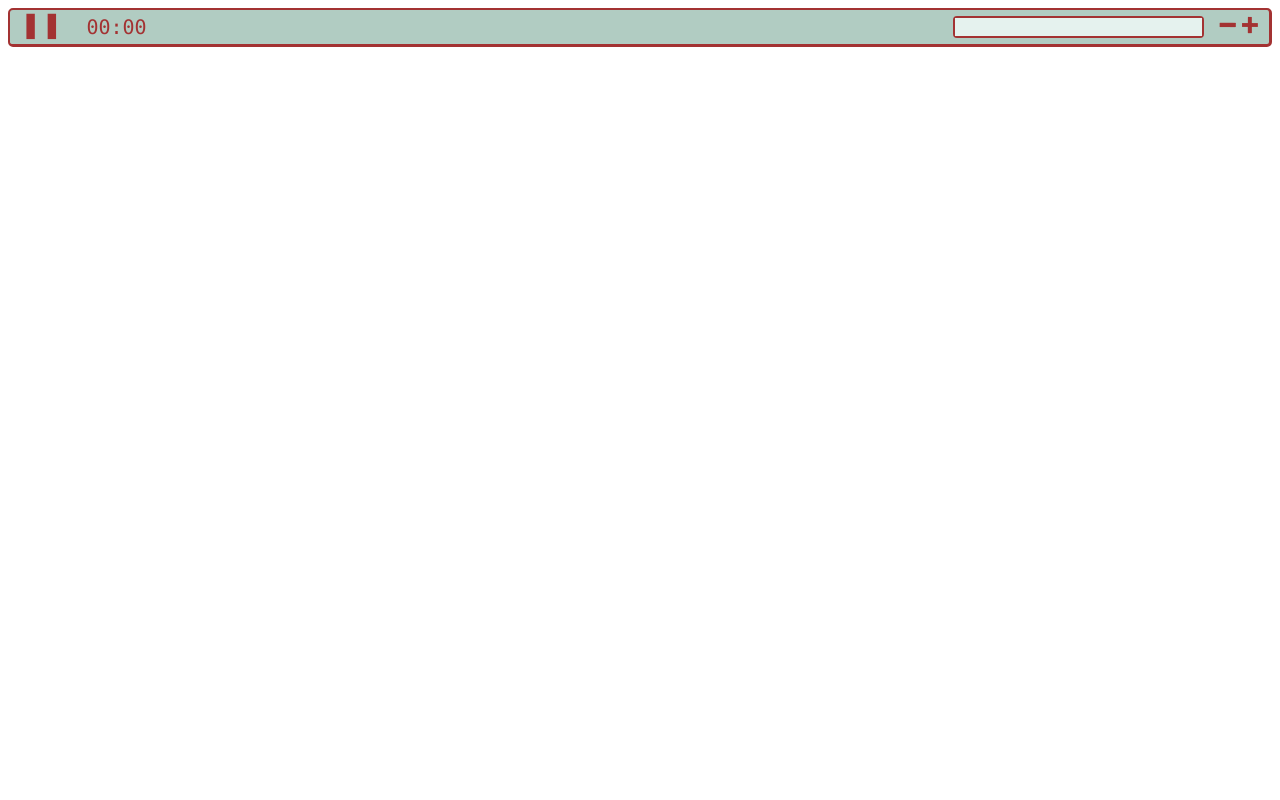
After one commit to MaverickEsq/analcrickets, a PHP site: page /player.html in a window 1280 px wide. The commit adds this page. Run offline with PHP 8.4, Linux system fonts and the light colour scheme.

Commit message:
inbuilt player and dmca and stuff

```diff
--- /dev/null
+++ b/player.html
@@ -0,0 +1,114 @@
+<html>
+	<head>
+		<meta http-equiv="Cache-Control" content="no-cache, no-store, must-revalidate" />
+		<meta http-equiv="Pragma" content="no-cache" />
+		<meta http-equiv="Expires" content="0" />
+		<script>
+		function fmtMSS(s){return(s-(s%=60))/60+(9<s?':':':0')+s}
+		</script>
+		<style>
+		body {
+			background: transparent;
+		}
+		#player {
+			padding-left: 10px;
+			padding-right: 10px;
+			border: 3px solid #8d0000;
+		    border-top-color: rgb(141, 0, 0);
+		    border-top-style: solid;
+		    border-top-width: 3px;
+		    border-left-color: rgb(141, 0, 0);
+		    border-left-style: solid;
+		    border-left-width: 3px;
+			height: 30px;
+			border-radius: 5px;
+			padding-top: 4px;
+			border-top: 2px solid #8d0000;
+			border-left: 2px solid #8d0000;
+			background-color: #9ec0b4;
+			opacity: 0.8;
+			user-select: none;
+		}
+		#volup, #voldown {
+			float: right;
+			font-size: 11pt;
+			padding-top: 2px;
+			text-shadow: 0 0 0 #8d0000;
+			color: transparent;
+			padding-left: 4px;
+		}
+		#play {
+			float: left;
+			font-size: 19pt;
+			margin-top: -5px;
+			color:#8d0000;
+		}
+		#time {
+			font-size: 15pt;
+			padding-left: 24px;
+			float: left;
+			color: #8d0000;
+			padding-top: 1px;
+			font-family: "Lucida Console", Monaco, monospace;
+		}
+		#vol {
+			height: 60%;
+			float: right;
+			background-color: #9ec0b4;
+			border: 2px solid #8d0000;
+			width: 20%;
+			margin-top: 2px;
+			border-radius: 4px;
+			margin-right: 10px;
+		}
+		#bar {
+			background-color: #dff0eb;
+			height: 100%;
+			float: right;
+		}
+		</style>
+	</head>
+	<body>
+		<script>
+		//Basically browsers do a caching retard unless you put some random noise in the url
+		document.write('<audio id="track" src="/live?nocache=' + new Date().getTime() + '" type="audio/mpeg" autoplay ontimeupdate="document.getElementById(\'time\').innerText = fmtMSS(parseInt(this.currentTime))"></audio>');</script>
+		<div id="player">
+			<div class="control" id="play">&#10074;&#10074;</div>
+			<div id="time">00:00</div>
+			<div class="control" id="volup">&#10133;</div>
+			<div class="control" id="voldown">&#10134;</div>
+			<div id="vol"><div id="bar" style="width:100%;"></div></div>
+		</div>
+		<script>
+		//Add event
+		document.getElementById('player').addEventListener("click", player);
+		function player(e) {
+			//Get audio player
+			if (e.target) {
+				var a = document.getElementById("track");
+				if (e.target.id == "play") {
+					if (a.paused) {
+						a.play();
+						e.target.innerHTML = '&#10074;&#10074;';
+					} else {
+						a.pause();
+						e.target.innerHTML = '&#9655;';
+					}
+				} else {
+					var vol;
+					if (e.target.id == "volup") {
+						vol = a.volume+(a.volume/10)+0.01;
+					}
+					if (e.target.id == "voldown") {
+						vol = a.volume-(a.volume/10)-0.01;
+					}
+					if (vol > 1) { vol = 1; }
+					if (vol < 0) { vol = 0; }
+					a.volume = vol;
+					document.getElementById("bar").style.width = (a.volume * 100) + "%";
+				}
+			}
+		}
+		</script>
+	</body>
+</html>
```
Also changed, not shown: index.html (+9 -1 lines), style.css (+30 -1 lines).
